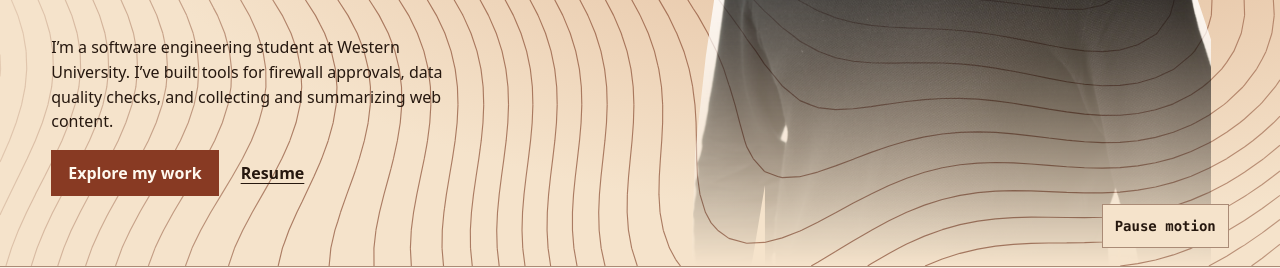
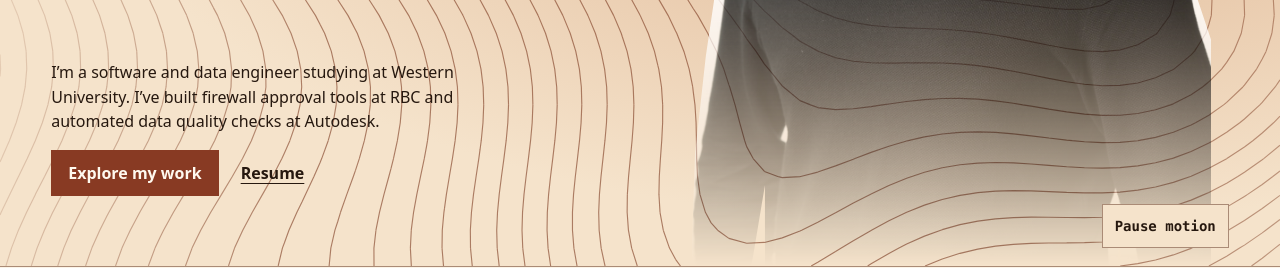
Before and after one commit to Keerat-Ghuman/personal-site, a plain HTML site: page dist/index.html in a window 1280 px wide. Shown: the part 535-803 px from the top of the page. Drawn offline with Linux system fonts and the light colour scheme; animation ran at ten frames a second.

Commit message:
copy(hero): introduce software and data engineering

```diff
--- a/dist/index.html
+++ b/dist/index.html
@@ -37,7 +37,7 @@
       <div class="frame hero-inner">
         <h1 id="hero-title"><span>Keerat</span> <span>Ghuman</span></h1>
         <div class="hero-copy">
-          <p class="hero-intro">I’m a software engineering student at Western University. I’ve built tools for firewall approvals, data quality checks, and collecting and summarizing web content.</p>
+          <p class="hero-intro">I’m a software and data engineer studying at Western University. I’ve built firewall approval tools at RBC and automated data quality checks at Autodesk.</p>
           <div class="hero-actions">
             <a class="hero-link" href="#projects">Explore my work</a>
             <a class="text-link" href="assets/keerat-ghuman-resume.pdf" download>Resume</a>
```
